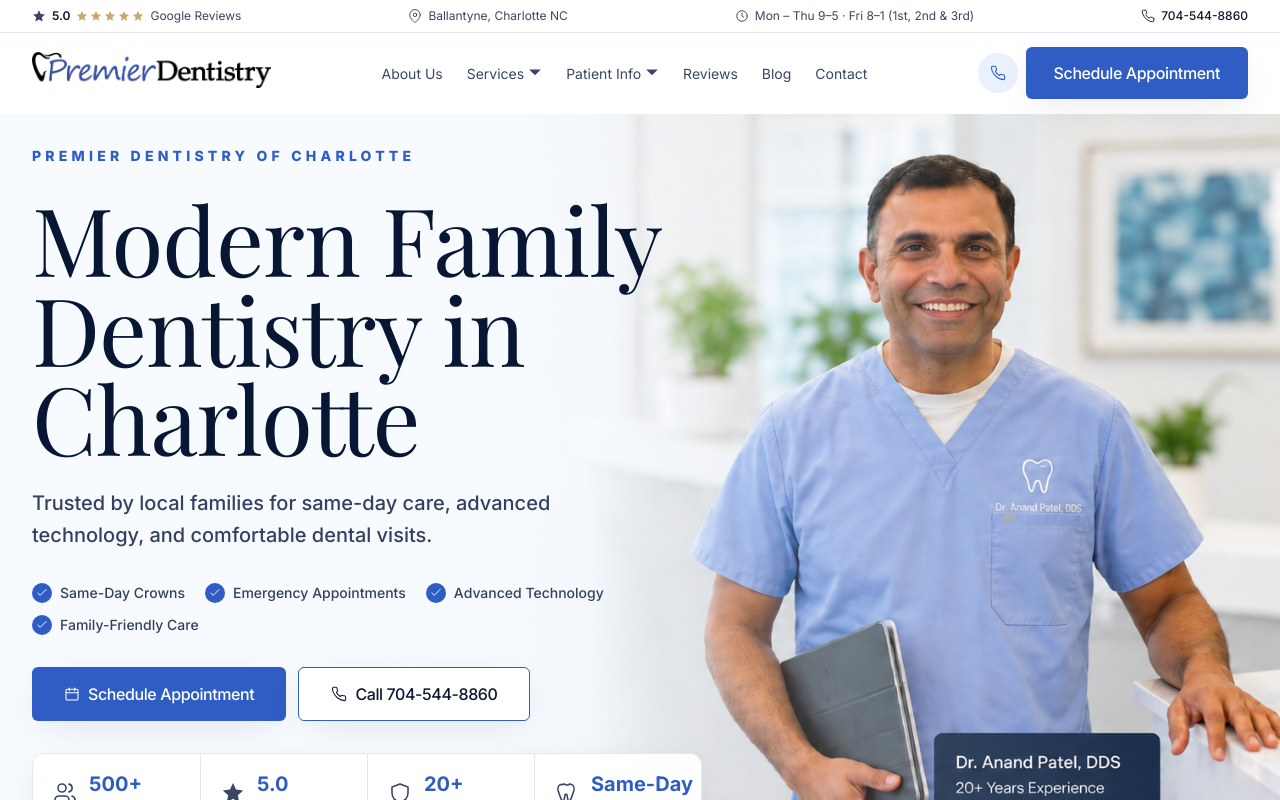
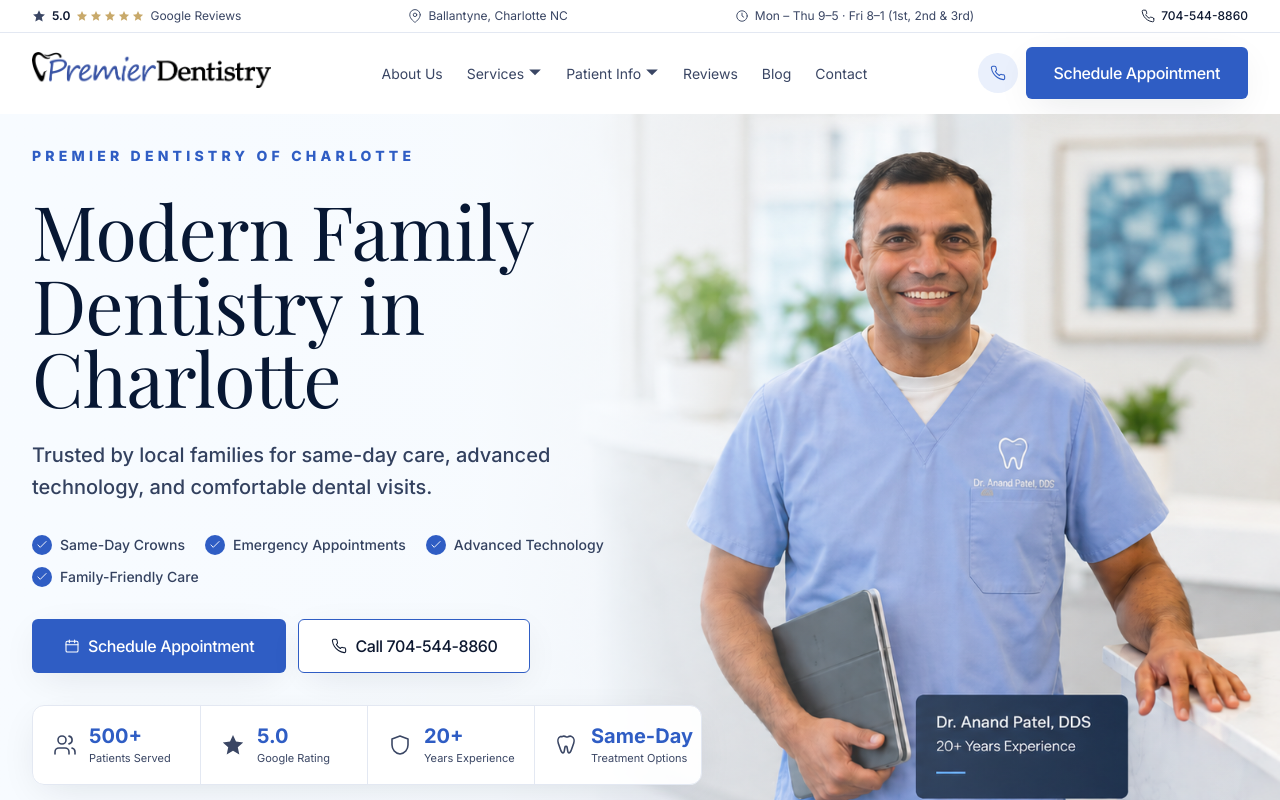
Before and after one commit to sendeepak2025/premierdentistrync.com, a Next.js app: page / in a window 1280 px wide. Shown: the top 800 px of the page. Built offline with nearby package versions, Linux system fonts and the light colour scheme; a web font is replaced by a local one.

Commit message:
Reduce homepage hero headline size

```diff
--- a/src/app/page.tsx
+++ b/src/app/page.tsx
@@ -114,7 +114,7 @@
             <p className="text-[11px] font-extrabold uppercase tracking-[0.3em] text-brand sm:text-sm">
               Premier Dentistry of Charlotte
             </p>
-            <h1 className="mt-7 max-w-[660px] font-display text-[3rem] leading-[0.95] text-[#071733] min-[390px]:text-[3.25rem] sm:text-[4.9rem] lg:text-[5.9rem]">
+            <h1 className="mt-7 max-w-[600px] font-display text-[2.4rem] leading-[0.98] text-[#071733] min-[390px]:text-[2.6rem] sm:text-[3.9rem] lg:text-[4.7rem]">
               Modern Family Dentistry in Charlotte
             </h1>
             <p className="mt-6 max-w-xl text-lg font-medium leading-8 text-[#33415f] sm:text-xl">
```
